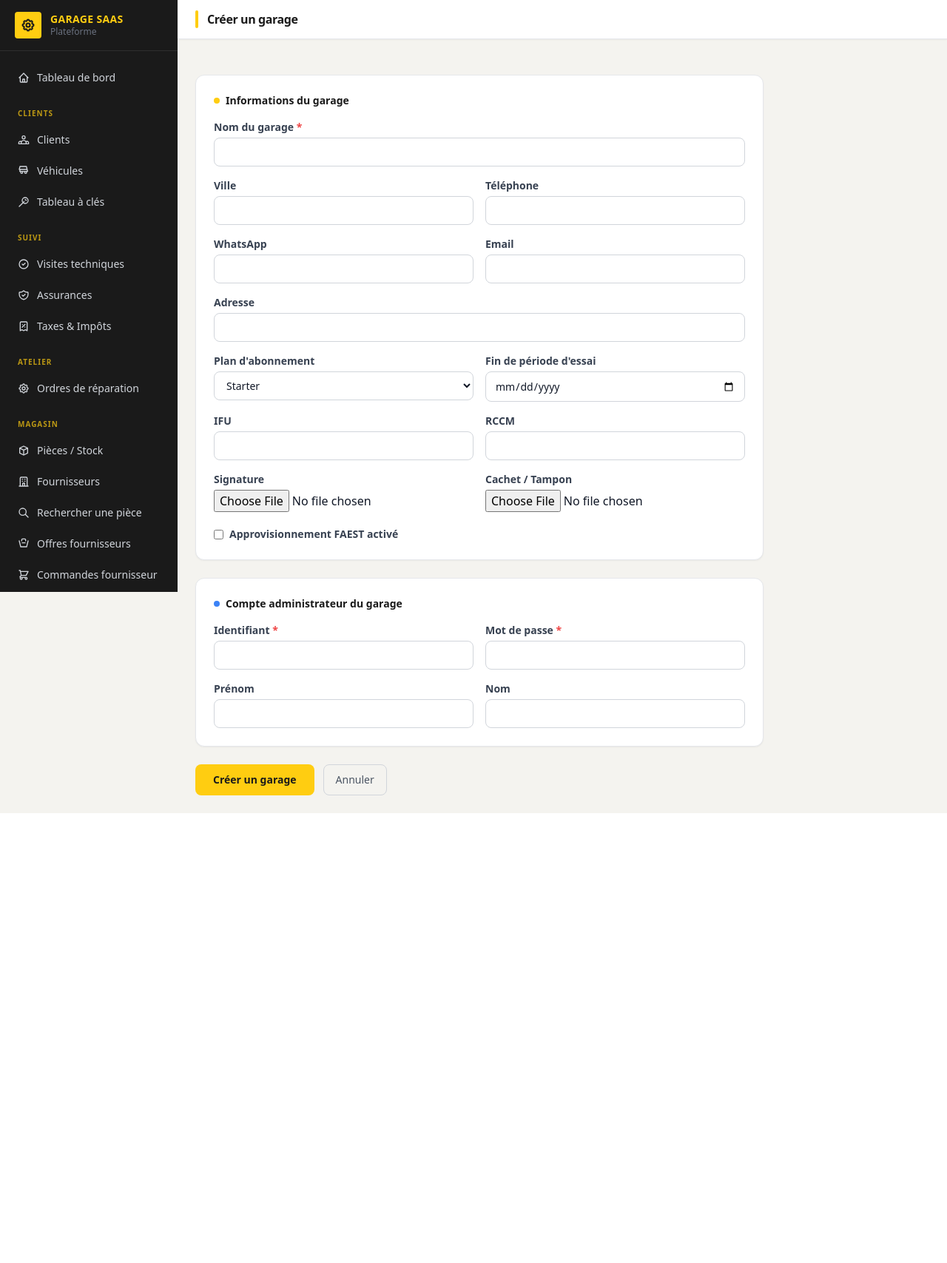
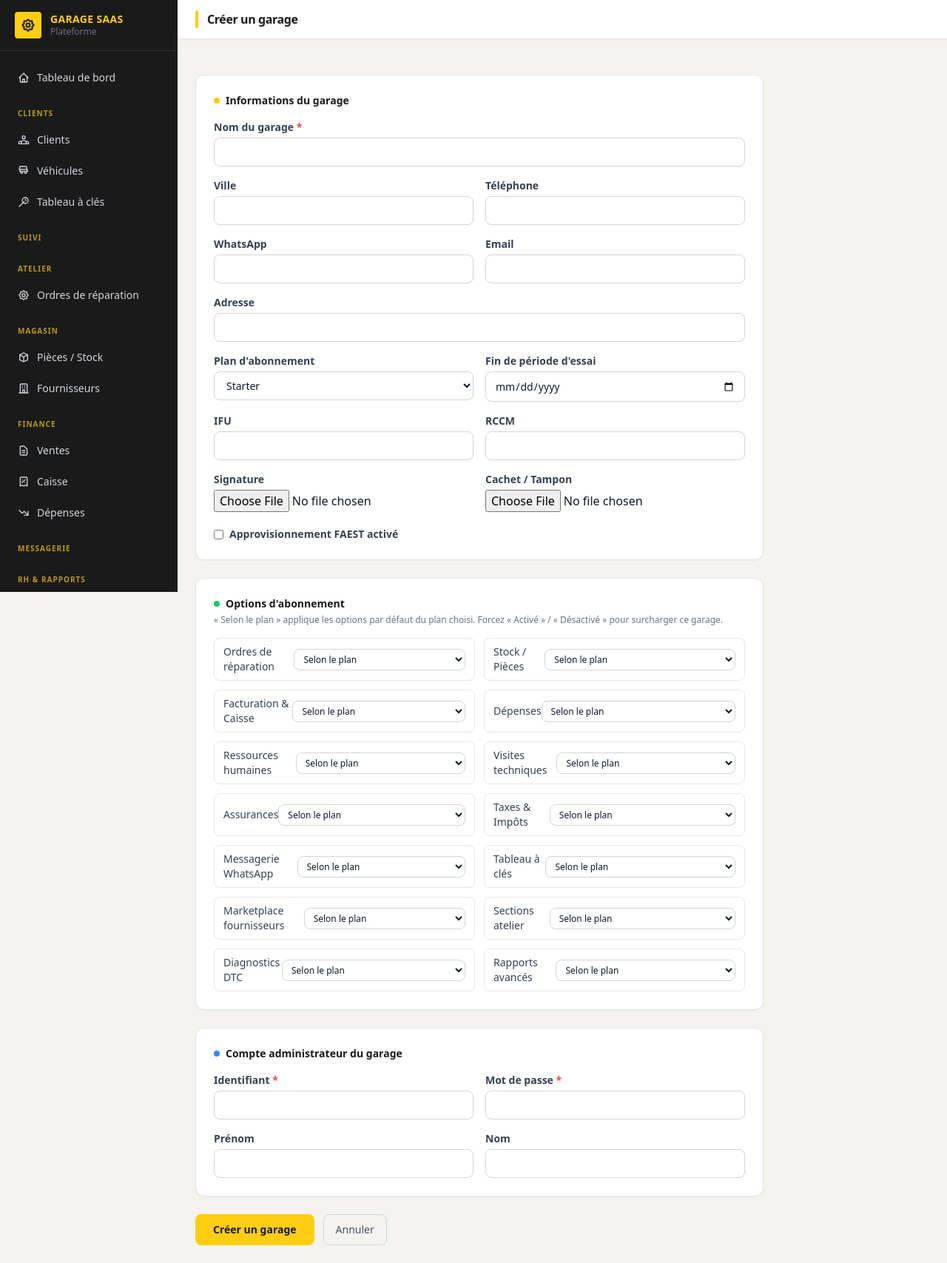
Before and after one commit to donaldulrich90-ctrl/GARAGE-PROJET, a Django app: page /garages/nouveau/ in a window 1280 px wide. Shown: the whole page at 74% size. Before the commit the page ends 1099 px from the top, so only its background shows below. Run offline with Django 5.2, Linux system fonts and the light colour scheme; the visitor is signed in with stand-in values (Sample User, id 1); some libraries are stand-ins or nearby versions.

Commit message:
feat: back-office super-admin + options par abonnement

```diff
--- a/accounts/views.py
+++ b/accounts/views.py
@@ -23,8 +23,10 @@
     u = request.user
     if getattr(u, "is_supplier", False) and u.supplier_id:
         return redirect("supplier_portal:dashboard")
+    if u.is_superuser:
+        # Staff plateforme : back-office de gestion des garages.
+        return redirect("garage_list")
     if u.garage_id is None:
-        # Staff plateforme (superuser) : envoyer sur l'admin Django.
         return redirect("/admin/")
     return redirect("dashboard_home")
 
--- a/dashboard/templates/dashboard/base.html
+++ b/dashboard/templates/dashboard/base.html
@@ -106,6 +106,7 @@
         {% tr "Tableau à clés" "Key board" %}
       </a>
       <div class="pt-4 pb-1 px-3 text-[10px] text-[#FFCD11] uppercase tracking-widest font-bold opacity-70">{% tr "Suivi" "Monitoring" %}</div>
+      {% if user.garage and "technical_visits" in user.garage.active_features %}
       <a href="{% url 'visit_list' %}"
          class="flex items-center gap-2.5 px-3 py-2.5 rounded-lg transition-colors
                 {% if 'visit' in n %}bg-[#FFCD11] text-[#1A1A1A] font-semibold{% else %}text-gray-300 hover:bg-[#2A2A2A] hover:text-white{% endif %}">
@@ -114,6 +115,8 @@
         </svg>
         {% tr "Visites techniques" "Technical inspections" %}
       </a>
+      {% endif %}
+      {% if user.garage and "insurance" in user.garage.active_features %}
       <a href="{% url 'insurance_list' %}"
          class="flex items-center gap-2.5 px-3 py-2.5 rounded-lg transition-colors
                 {% if 'insurance' in n or 'claim' in n %}bg-[#FFCD11] text-[#1A1A1A] font-semibold{% else %}text-gray-300 hover:bg-[#2A2A2A] hover:text-white{% endif %}">
@@ -122,6 +125,8 @@
         </svg>
         {% tr "Assurances" "Insurance" %}
       </a>
+      {% endif %}
+      {% if user.garage and "taxes" in user.garage.active_features %}
       <a href="{% url 'taxes:tax_list' %}"
          class="flex items-center gap-2.5 px-3 py-2.5 rounded-lg transition-colors
                 {% if 'tax' in n %}bg-[#FFCD11] text-[#1A1A1A] font-semibold{% else %}text-gray-300 hover:bg-[#2A2A2A] hover:text-white{% endif %}">
@@ -130,9 +135,11 @@
         </svg>
         {% tr "Taxes & Impôts" "Taxes" %}
       </a>
+      {% endif %}
 
       <div class="pt-4 pb-1 px-3 text-[10px] text-[#FFCD11] uppercase tracking-widest font-bold opacity-70">{% tr "Atelier" "Workshop" %}</div>
       {% if user.is_garage_admin %}
+      {% if user.garage and "workshops" in user.garage.active_features %}
       <a href="{% url 'section_list' %}"
          class="flex items-center gap-2.5 px-3 py-2.5 rounded-lg transition-colors
                 {% if 'section' in n %}bg-[#FFCD11] text-[#1A1A1A] font-semibold{% else %}text-gray-300 hover:bg-[#2A2A2A] hover:text-white{% endif %}">
@@ -141,6 +148,7 @@
         </svg>
         {% tr "Sections atelier" "Workshop sections" %}
       </a>
+      {% endif %}
       {% endif %}
       <a href="{% url 'order_list' %}"
          class="flex items-center gap-2.5 px-3 py-2.5 rounded-lg transition-colors
@@ -172,6 +180,7 @@
         </svg>
         {% tr "Fournisseurs" "Suppliers" %}
       </a>
+      {% if user.garage and "supplier_market" in user.garage.active_features %}
       <a href="{% url 'part_search' %}"
          class="flex items-center gap-2.5 px-3 py-2.5 rounded-lg transition-colors
                 {% if n == 'part_search' %}bg-[#FFCD11] text-[#1A1A1A] font-semibold{% else %}text-gray-300 hover:bg-[#2A2A2A] hover:text-white{% endif %}">
@@ -180,6 +189,8 @@
         </svg>
         {% tr "Rechercher une pièce" "Search for a part" %}
       </a>
+      {% endif %}
+      {% if user.garage and "supplier_market" in user.garage.active_features %}
       <a href="{% url 'supplier_part_list' %}"
          class="flex items-center gap-2.5 px-3 py-2.5 rounded-lg transition-colors
                 {% if 'supplier_part' in n or 'catalog_part' in n %}bg-[#FFCD11] text-[#1A1A1A] font-semibold{% else %}text-gray-300 hover:bg-[#2A2A2A] hover:text-white{% endif %}">
@@ -188,6 +199,8 @@
         </svg>
         {% tr "Offres fournisseurs" "Supplier offers" %}
       </a>
+      {% endif %}
+      {% if user.garage and "supplier_market" in user.garage.active_features %}
       <a href="{% url 'supplier_order_list' %}"
          class="flex items-center gap-2.5 px-3 py-2.5 rounded-lg transition-colors
                 {% if 'supplier_order' in n or 'supplier_catalog' in n %}bg-[#FFCD11] text-[#1A1A1A] font-semibold{% else %}text-gray-300 hover:bg-[#2A2A2A] hover:text-white{% endif %}">
@@ -196,6 +209,7 @@
         </svg>
         {% tr "Commandes fournisseur" "Supplier orders" %}
       </a>
+      {% endif %}
 
       <div class="pt-4 pb-1 px-3 text-[10px] text-[#FFCD11] uppercase tracking-widest font-bold opacity-70">{% tr "Finance" "Finance" %}</div>
       <a href="{% url 'proforma_list' %}"
@@ -224,6 +238,7 @@
       </a>
 
       <div class="pt-4 pb-1 px-3 text-[10px] text-[#FFCD11] uppercase tracking-widest font-bold opacity-70">{% tr "Messagerie" "Messaging" %}</div>
+      {% if user.garage and "messaging" in user.garage.active_features %}
       <a href="{% url 'wa_history' %}"
          class="flex items-center gap-2.5 px-3 py-2.5 rounded-lg transition-colors
                 {% if n and 'wa_' in n %}bg-[#FFCD11] text-[#1A1A1A] font-semibold{% else %}text-gray-300 hover:bg-[#2A2A2A] hover:text-white{% endif %}">
@@ -232,8 +247,10 @@
         </svg>
         {% tr "Messages WhatsApp" "WhatsApp messages" %}
       </a>
+      {% endif %}
 
       <div class="pt-4 pb-1 px-3 text-[10px] text-[#FFCD11] uppercase tracking-widest font-bold opacity-70">{% tr "RH & Rapports" "HR & Reports" %}</div>
+      {% if user.garage and "hr" in user.garage.active_features %}
       <a href="{% url 'employee_list' %}"
          class="flex items-center gap-2.5 px-3 py-2.5 rounded-lg transition-colors
                 {% if 'employee' in n or 'payroll' in n or 'payslip' in n %}bg-[#FFCD11] text-[#1A1A1A] font-semibold{% else %}text-gray-300 hover:bg-[#2A2A2A] hover:text-white{% endif %}">
@@ -242,6 +259,8 @@
         </svg>
         {% tr "Employés / Paie" "Employees / Payroll" %}
       </a>
+      {% endif %}
+      {% if user.garage and "reports" in user.garage.active_features %}
       <a href="{% url 'bilan' %}"
          class="flex items-center gap-2.5 px-3 py-2.5 rounded-lg transition-colors
                 {% if n == 'bilan' %}bg-[#FFCD11] text-[#1A1A1A] font-semibold{% else %}text-gray-300 hover:bg-[#2A2A2A] hover:text-white{% endif %}">
@@ -250,6 +269,7 @@
         </svg>
         {% tr "Bilans / Rapports" "Statements / Reports" %}
       </a>
+      {% endif %}
 
       {% if user.is_superuser %}
       <div class="pt-4 pb-1 px-3 text-[10px] text-[#FFCD11] uppercase tracking-widest font-bold opacity-70">{% tr "Plateforme" "Platform" %}</div>
--- a/tenants/forms.py
+++ b/tenants/forms.py
@@ -1,12 +1,47 @@
 from django import forms
 
+from .features import FEATURES
 from .models import Garage
 
 _INPUT = "w-full border border-gray-300 rounded-lg px-3 py-2 text-sm focus:outline-none focus:ring-2 focus:ring-[#FFCD11]"
 _SELECT = _INPUT + " bg-white"
 
+# Choix tri-état pour chaque option : suit le plan, forcé activé, forcé désactivé.
+_FEAT_CHOICES = [("auto", "Selon le plan"), ("on", "Activé"), ("off", "Désactivé")]
+_FEAT_SELECT = ("border border-gray-300 rounded-lg px-2 py-1 text-xs bg-white "
+                "focus:outline-none focus:ring-2 focus:ring-[#FFCD11]")
 
-class GarageCreateForm(forms.Form):
+
+class _FeatureFieldsMixin:
+    """Ajoute un champ tri-état par option (feat_<clé>) et calcule les surcharges."""
+
+    def add_feature_fields(self, overrides=None):
+        overrides = overrides or {}
+        for key, label in FEATURES.items():
+            initial = "auto"
+            if key in overrides:
+                initial = "on" if overrides[key] else "off"
+            self.fields[f"feat_{key}"] = forms.ChoiceField(
+                label=label,
+                required=False,
+                choices=_FEAT_CHOICES,
+                initial=initial,
+                widget=forms.Select(attrs={"class": _FEAT_SELECT}),
+            )
+
+    def get_feature_overrides(self):
+        overrides = {}
+        for key in FEATURES:
+            val = self.cleaned_data.get(f"feat_{key}", "auto")
+            if val == "on":
+                overrides[key] = True
+            elif val == "off":
+                overrides[key] = False
+            # "auto" -> on n'enregistre rien (on suit le plan)
+        return overrides
+
+
+class GarageCreateForm(_FeatureFieldsMixin, forms.Form):
     # Informations du garage
     name = forms.CharField(max_length=150, label="Nom du garage", widget=forms.TextInput(attrs={"class": _INPUT}))
     city = forms.CharField(max_length=100, required=False, label="Ville", widget=forms.TextInput(attrs={"class": _INPUT}))
@@ -34,6 +69,10 @@
         widget=forms.PasswordInput(attrs={"class": _INPUT}),
     )
 
+    def __init__(self, *args, **kwargs):
+        super().__init__(*args, **kwargs)
+        self.add_feature_fields()
+
     def clean_admin_username(self):
         from accounts.models import User
         username = self.cleaned_data["admin_username"]
@@ -42,7 +81,7 @@
         return username
 
 
-class GarageEditForm(forms.ModelForm):
+class GarageEditForm(_FeatureFieldsMixin, forms.ModelForm):
     class Meta:
         model = Garage
         fields = (
@@ -63,3 +102,15 @@
             "plan": forms.Select(attrs={"class": _SELECT}),
             "trial_ends_at": forms.DateInput(attrs={"class": _INPUT, "type": "date"}),
         }
+
+    def __init__(self, *args, **kwargs):
+        super().__init__(*args, **kwargs)
+        overrides = self.instance.feature_overrides if self.instance and self.instance.pk else None
+        self.add_feature_fields(overrides)
+
+    def save(self, commit=True):
+        garage = super().save(commit=False)
+        garage.feature_overrides = self.get_feature_overrides()
+        if commit:
+            garage.save()
+        return garage
--- a/tenants/templates/tenants/garage_form.html
+++ b/tenants/templates/tenants/garage_form.html
@@ -100,6 +100,25 @@
       </div>
     </div>
 
+    <!-- Options d'abonnement -->
+    <div class="bg-white rounded-xl shadow-sm border border-gray-200 p-6">
+      <h2 class="font-bold text-[#1A1A1A] text-sm mb-1 flex items-center gap-2">
+        <span class="h-2 w-2 rounded-full bg-green-500 inline-block"></span>
+        Options d'abonnement
+      </h2>
+      <p class="text-xs text-gray-500 mb-4">« Selon le plan » applique les options par défaut du plan choisi. Forcez « Activé » / « Désactivé » pour surcharger ce garage.</p>
+      <div class="grid grid-cols-1 sm:grid-cols-2 gap-3">
+        {% for f in form %}
+          {% if f.name|slice:":5" == "feat_" %}
+          <div class="flex items-center justify-between border border-gray-200 rounded-lg px-3 py-2">
+            <span class="text-sm text-gray-700">{{ f.label }}</span>
+            {{ f }}
+          </div>
+          {% endif %}
+        {% endfor %}
+      </div>
+    </div>
+
     {% if form.admin_username %}
     <!-- Compte administrateur -->
     <div class="bg-white rounded-xl shadow-sm border border-gray-200 p-6">
@@ -146,6 +165,15 @@
     </div>
   </form>
 
+  {% if garage %}
+  <div class="flex flex-wrap gap-3">
+    <a href="{% url 'garage_supplier_create' garage.pk %}"
+       class="inline-flex items-center gap-2 py-2 px-4 text-sm bg-[#1A1A1A] text-white rounded-lg hover:bg-black transition-colors">
+      + Créer un compte fournisseur
+    </a>
+  </div>
+  {% endif %}
+
   <!-- Liste des utilisateurs du garage (mode édition) -->
   {% if staff %}
   <div class="bg-white rounded-xl shadow-sm border border-gray-200 p-6">
--- a/tenants/urls.py
+++ b/tenants/urls.py
@@ -7,4 +7,5 @@
     path("nouveau/", views.garage_create, name="garage_create"),
     path("<int:pk>/modifier/", views.garage_edit, name="garage_edit"),
     path("<int:pk>/toggle/", views.garage_toggle, name="garage_toggle"),
+    path("<int:pk>/fournisseur/", views.garage_supplier_create, name="garage_supplier_create"),
 ]
--- a/tenants/views.py
+++ b/tenants/views.py
@@ -1,6 +1,7 @@
 from django.contrib import messages
 from django.contrib.auth.decorators import login_required
 from django.shortcuts import get_object_or_404, redirect, render
+from django.db import transaction
 
 from accounts.models import User
 from .forms import GarageCreateForm, GarageEditForm
@@ -47,6 +48,7 @@
                 trial_ends_at=cd.get("trial_ends_at"),
                 faest_supplier_enabled=cd.get("faest_supplier_enabled", False),
             )
+            garage.feature_overrides = form.get_feature_overrides()
             if cd.get("signature"):
                 garage.signature = cd["signature"]
             if cd.get("cachet"):
@@ -104,3 +106,26 @@
         etat = "activé" if garage.is_active else "désactivé"
         messages.success(request, f"Garage « {garage.name} » {etat}.")
     return redirect("garage_list")
+
+
+@login_required
+def garage_supplier_create(request, pk):
+    """Le super-admin crée un fournisseur (+ son compte portail) pour un garage."""
+    guard = _require_superuser(request)
+    if guard:
+        return guard
+    from accounts.forms import SupplierUserCreateForm
+    garage = get_object_or_404(Garage, pk=pk)
+    if request.method == "POST":
+        form = SupplierUserCreateForm(request.POST, request.FILES, garage=garage)
+        if form.is_valid():
+            with transaction.atomic():
+                user = form.save(garage=garage)
+            messages.success(
+                request,
+                f"Fournisseur « {user.supplier.name} » créé (compte : {user.username}) pour {garage.name}.",
+            )
+            return redirect("garage_edit", pk=garage.pk)
+    else:
+        form = SupplierUserCreateForm(garage=garage)
+    return render(request, "tenants/supplier_form.html", {"form": form, "garage": garage})
```
Also changed, not shown: tenants/features.py (added, +44 -0 lines), tenants/models.py (+20 -0 lines), tenants/templates/tenants/supplier_form.html (added, +58 -0 lines), tenants/migrations/0007_garage_feature_overrides.py (added).
